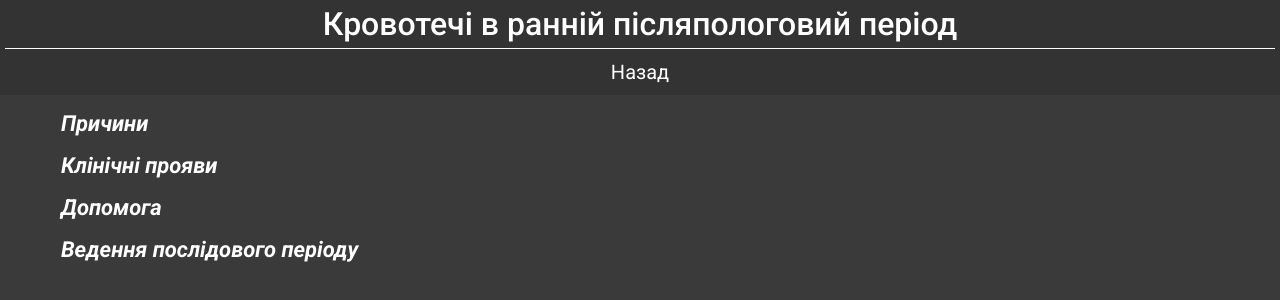
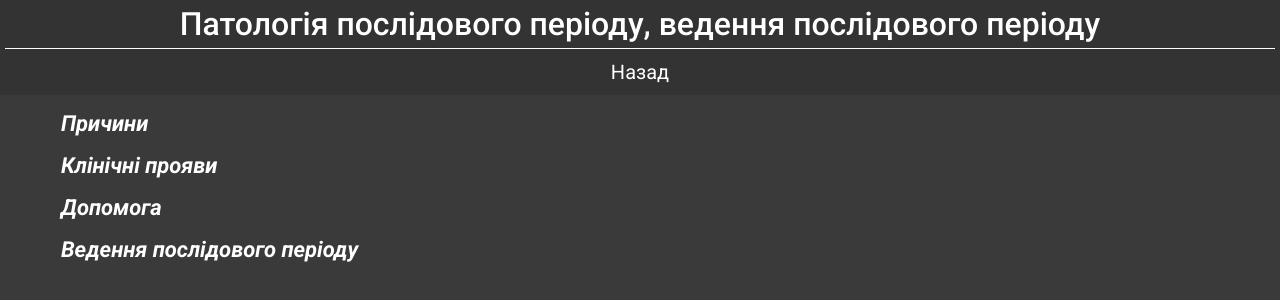
Before and after one commit to Wisp42/new.studplus, a plain HTML site: page categories/obstetrics/page22.html in a window 1280 px wide. Drawn offline with nearby package versions, Linux system fonts and the light colour scheme.

Commit message:
Update page22.html

```diff
--- a/categories/obstetrics/page22.html
+++ b/categories/obstetrics/page22.html
@@ -8,7 +8,7 @@
 	<link href="https://fonts.googleapis.com/css2?family=Roboto:ital,wght@0,300;0,400;0,500;0,700;0,900;1,300;1,400;1,500;1,700&display=swap" rel="stylesheet">
 	<title>Stud+</title>
 </head>
-<body onload="onload_header(name='Кровотечі в ранній післяпологовий період', isMain=false, isList=false, isPage=true, backBtn='obstetrics')">
+<body onload="onload_header(name='Патологія послідового періоду, ведення послідового періоду', isMain=false, isList=false, isPage=true, backBtn='obstetrics')">
 	<div class="container">
 		<div class="focus">
 			<div class="focus-title">Причини</div>
```
